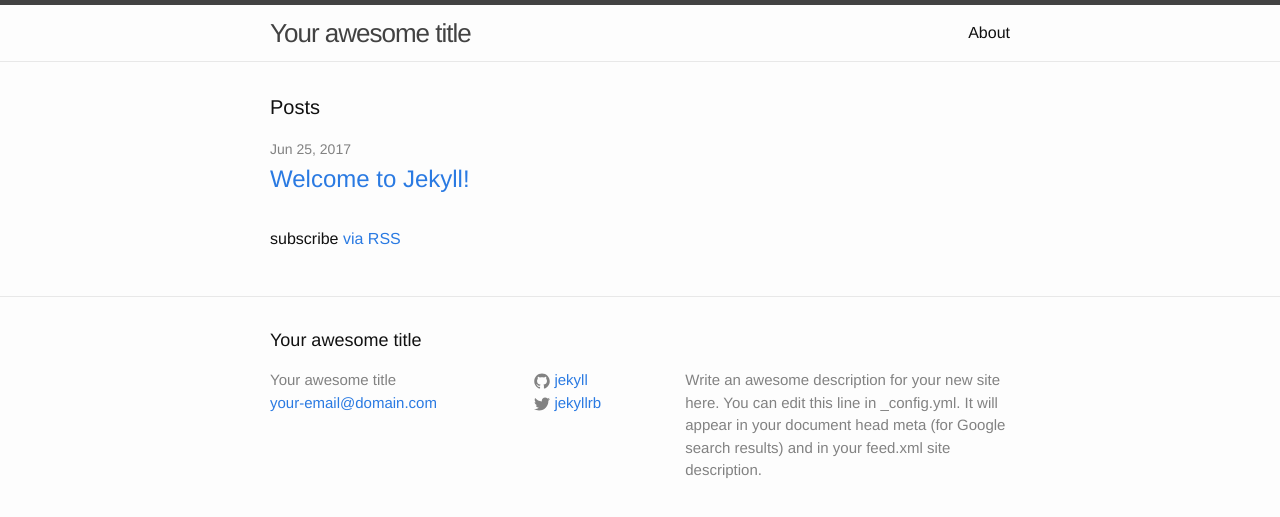
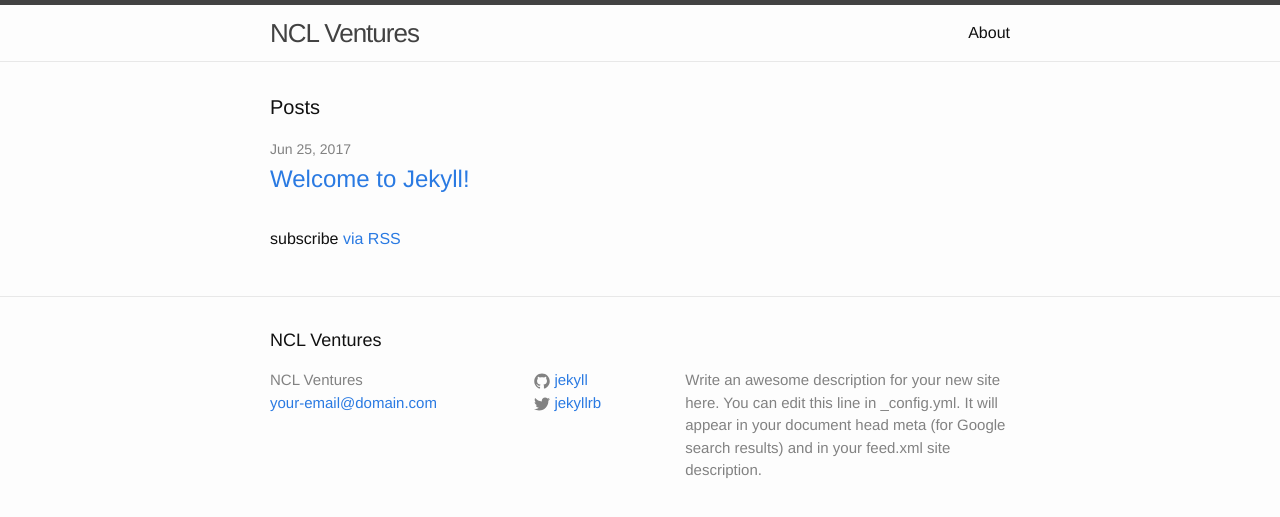
Before and after one commit to nigellam/nigellam.github.io, a Jekyll site: the page built from index.html, in a window 1280 px wide. Shown: the top 517 px of the page. Built offline with Jekyll 4.4.1, drawn with Linux system fonts in a browser that asks for light colours.

Commit message:
Update _config.yml

```diff
--- a/_config.yml
+++ b/_config.yml
@@ -6,7 +6,7 @@
 # 'jekyll serve'. If you change this file, please restart the server process.
 
 # Site settings
-title: Your awesome title
+title: NCL Ventures
 email: your-email@domain.com
 description: > # this means to ignore newlines until "baseurl:"
   Write an awesome description for your new site here. You can edit this
```
